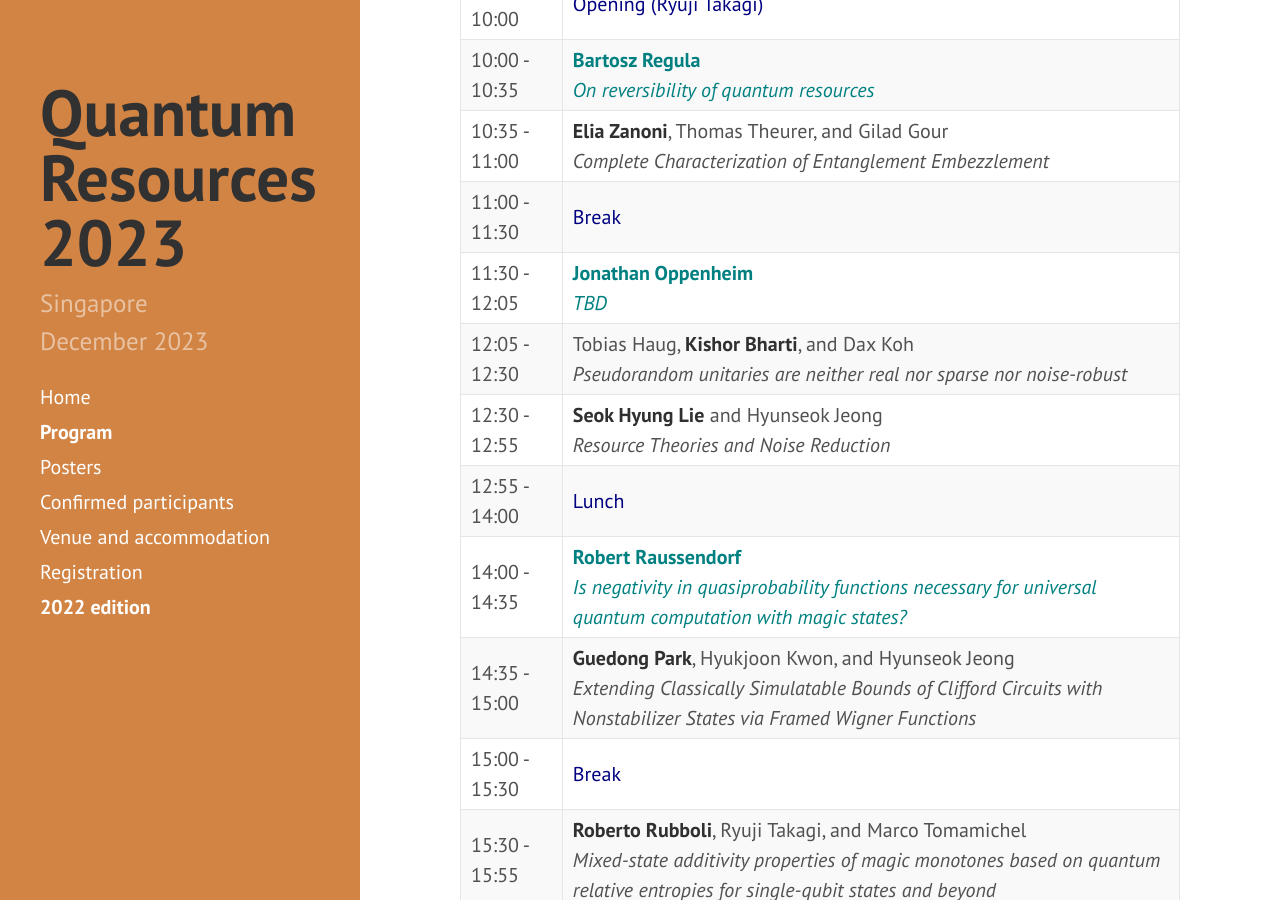
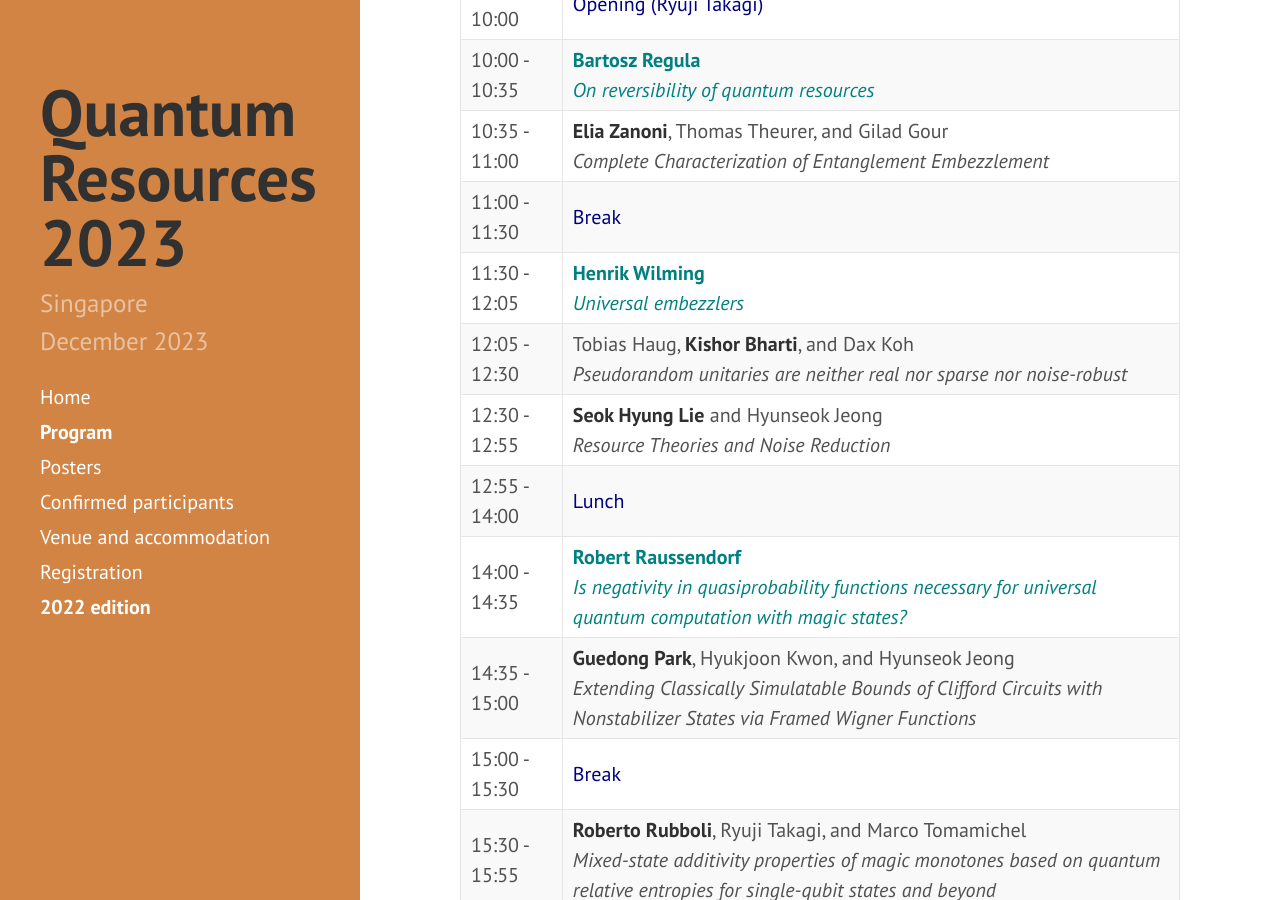
Before and after one commit to RyujiPat2/RyujiPat2.github.io, a Jekyll site: the page built from program.md, in a window 1280 px wide and 900 px high, scrolled down 592 px. Built offline with Jekyll 4.4.1, drawn with Linux system fonts in a browser that asks for light colours; nearby versions of some CDN libraries; some of the changed text lies outside the part shown.

Commit message:
Update program.md

```diff
--- a/program.md
+++ b/program.md
@@ -21,7 +21,7 @@ order: 2
 | 10:00 - 10:35  | <span class="p-contrib"><b>Bartosz Regula</b><br /><i>On reversibility of quantum resources</i></span>                      |
 | 10:35 - 11:00 | **Elia Zanoni**, Thomas Theurer, and Gilad Gour<br /><i>Complete Characterization of Entanglement Embezzlement</i>                           |
 | 11:00 - 11:30 | <span class="p-invited">Break</span>                            |
-| 11:30 - 12:05 | <span class="p-contrib"><b> Jonathan Oppenheim</b><br/><i>TBD</i> </span>                       |
+| 11:30 - 12:05 | <span class="p-contrib"><b>Henrik Wilming</b><br /><i>Universal embezzlers</i></span>                      |
 | 12:05 - 12:30 | Tobias Haug, **Kishor Bharti**, and Dax Koh<br /><i>Pseudorandom unitaries are neither real nor sparse nor noise-robust</i>                     |
 | 12:30 - 12:55 | **Seok Hyung Lie** and Hyunseok Jeong<br /><i>Resource Theories and Noise Reduction</i>                             |
 | 12:55 - 14:00 | <span class="p-invited">Lunch</span>                        |
@@ -80,7 +80,7 @@ order: 2
 | 11:55 - 12:20   | **Naoto Shiraishi** and Ryuji Takagi<br /><i>Alchemy of quantum coherence: Arbitrary amplification in asymptotic and catalytic coherence manipulation</i>             |
 | 12:20 - 12:45   | **Tomohiro Shitara** and Hiroyasu Tajima<br /><i>Resource theory of asymmetry for finite commutative groups</i>  |
 | 12:45 - 14:00   | <span class="p-invited">Lunch</span>             |
-| 14:00 - 14:35   | <span class="p-contrib"><b>Henrik Wilming</b><br /><i>Universal embezzlers</i></span>             |
+| 14:00 - 14:35   | <span class="p-contrib"><b> Jonathan Oppenheim</b><br/><i>TBD</i> </span>              |
 | 14:35 - 15:00   | **Ge Bai**, Dominik Šafránek, Joseph Schindler, Francesco Buscemi, Valerio Scarani<br /><i>Observational entropy with general quantum priors</i>             |
 | 15:00 - 15:30   | <span class="p-invited">Break</span> |
 | 15:30 - 15:55   | Muhammad Usman Farooq, Tobias Fritz, **Erkka Haapasalo**, Marco Tomamichel, Frits Verhagen<br /><i>Asymptotic and catalytic majorization</i>          |
```
